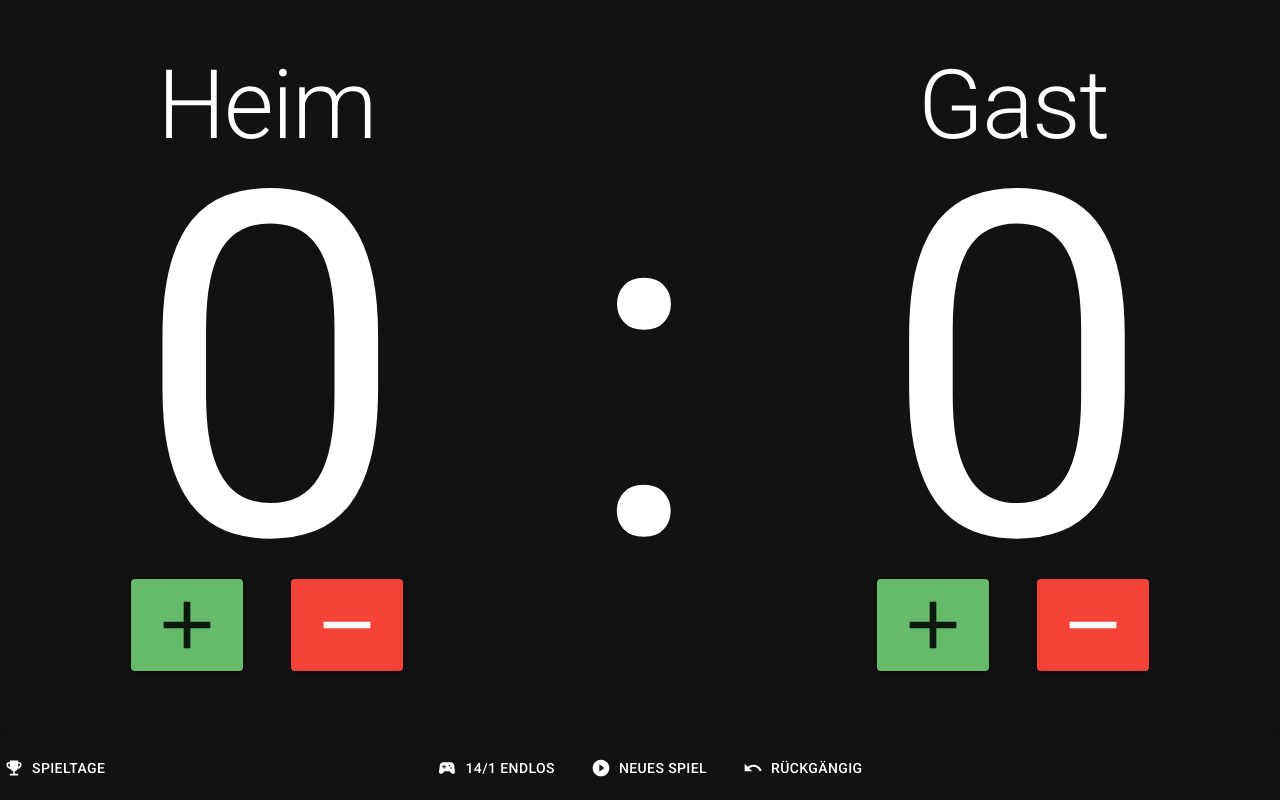
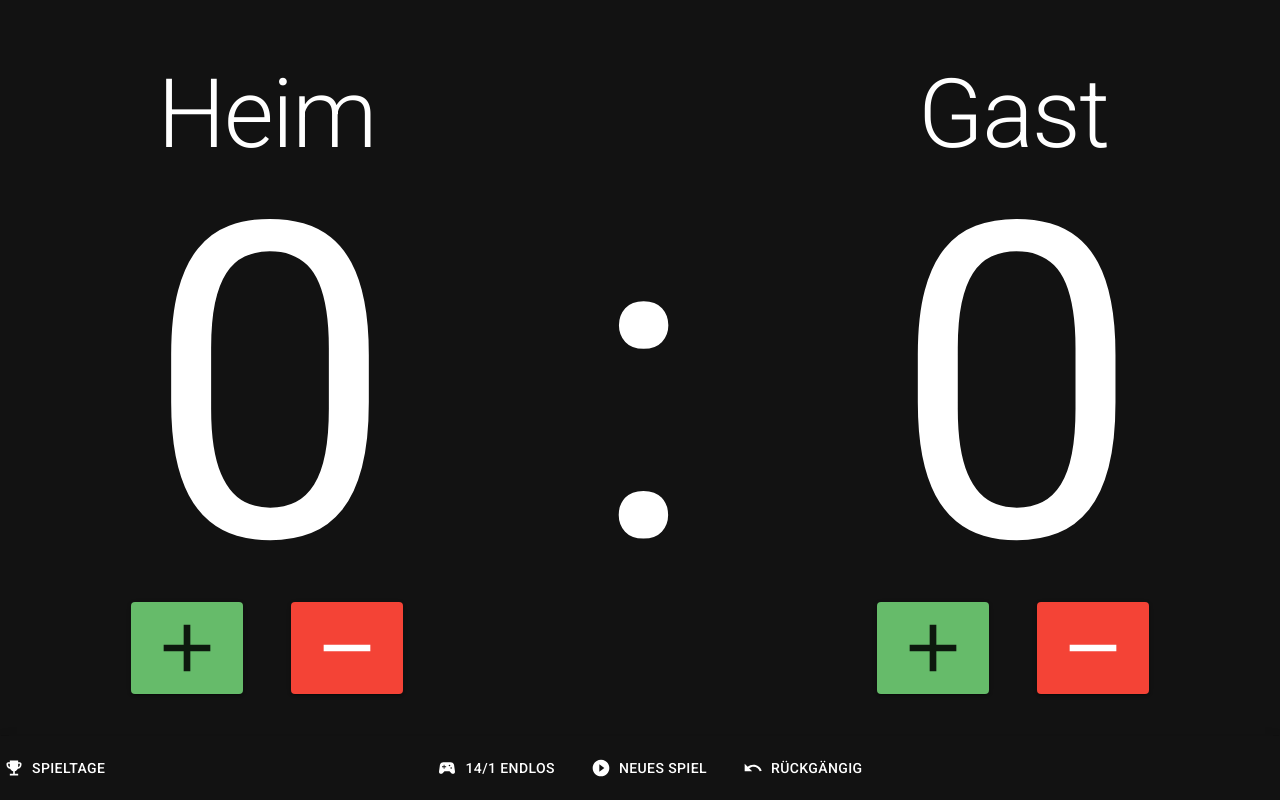
Before and after one commit to sbutz/poolscore, a React (Create React App) app: page /game in a window 1280 px wide. Built offline with nearby package versions, Linux system fonts and the light colour scheme; no server answers.

Commit message:
Accomodate long names

```diff
--- a/src/views/Game/Game8.tsx
+++ b/src/views/Game/Game8.tsx
@@ -6,7 +6,7 @@ import { State, Action } from '../../lib/GameState';
 import { PlayerNames } from '../../lib/Game';
 
 const scoreSx = {
-  fontSize: '60vh',
+  fontSize: '55vh',
   fontWeight: 400,
   lineHeight: 0.6,
   userSelect: 'none',
@@ -66,7 +66,7 @@ export default function Game8({ names, state, dispatch } : Game8Props) {
           </Typography>
         </Grid>
       </Grid>
-      <Grid container justifyContent="center" mb="2em">
+      <Grid container justifyContent="center">
         <Grid item xs={5} textAlign="center">
           <AddButton onClick={homePlusOne} />
           <RemoveButton onClick={homeMinusOne} />
```
